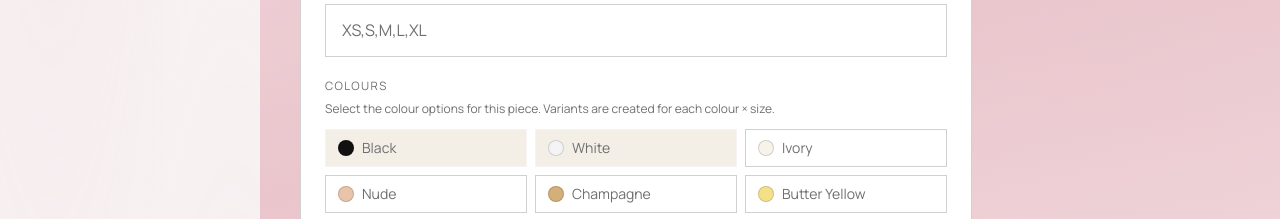
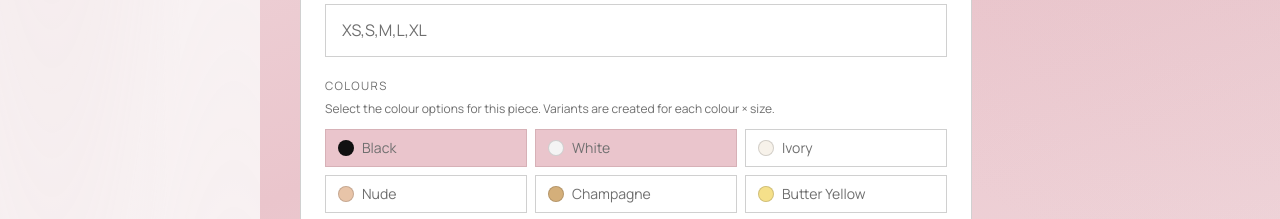
Before and after one commit to sackeydede53-rgb/bodicebykueen, a Next.js app: page /admin/products/new in a window 1280 px wide. Shown: the part 840-1059 px from the top of the page. Built offline with nearby package versions, Linux system fonts and the light colour scheme; no server answers; the database is empty; sample sign-in values are in the browser's storage.

Commit message:
Tune admin colour swatch styles to dusty pink.
Co-authored-by: Cursor <cursoragent@cursor.com>

```diff
--- a/src/components/admin/ColorOptions.tsx
+++ b/src/components/admin/ColorOptions.tsx
@@ -50,8 +50,8 @@ export function ColorOptions({
               onClick={() => toggle(color.name)}
               className={`flex items-center gap-2 border px-3 py-2 text-left text-sm transition ${
                 active
-                  ? "border-ink bg-[#f3eee6]"
-                  : "border-[#d0d0d0] bg-white hover:border-ink/40"
+                  ? "border-[#d7b1b7] bg-[#eac5cc]"
+                  : "border-[#d0d0d0] bg-white hover:border-[#d7b1b7]"
               }`}
             >
               <span
```
